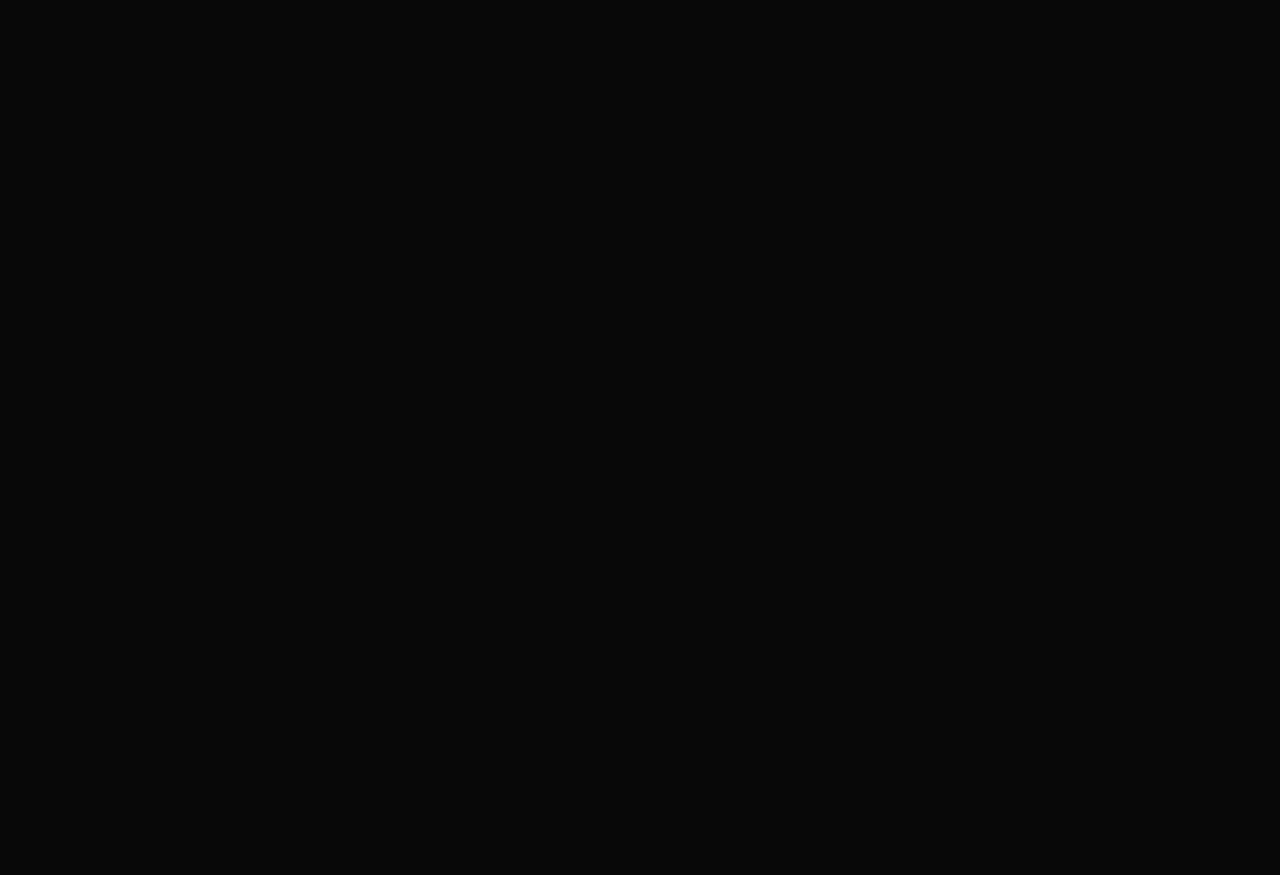
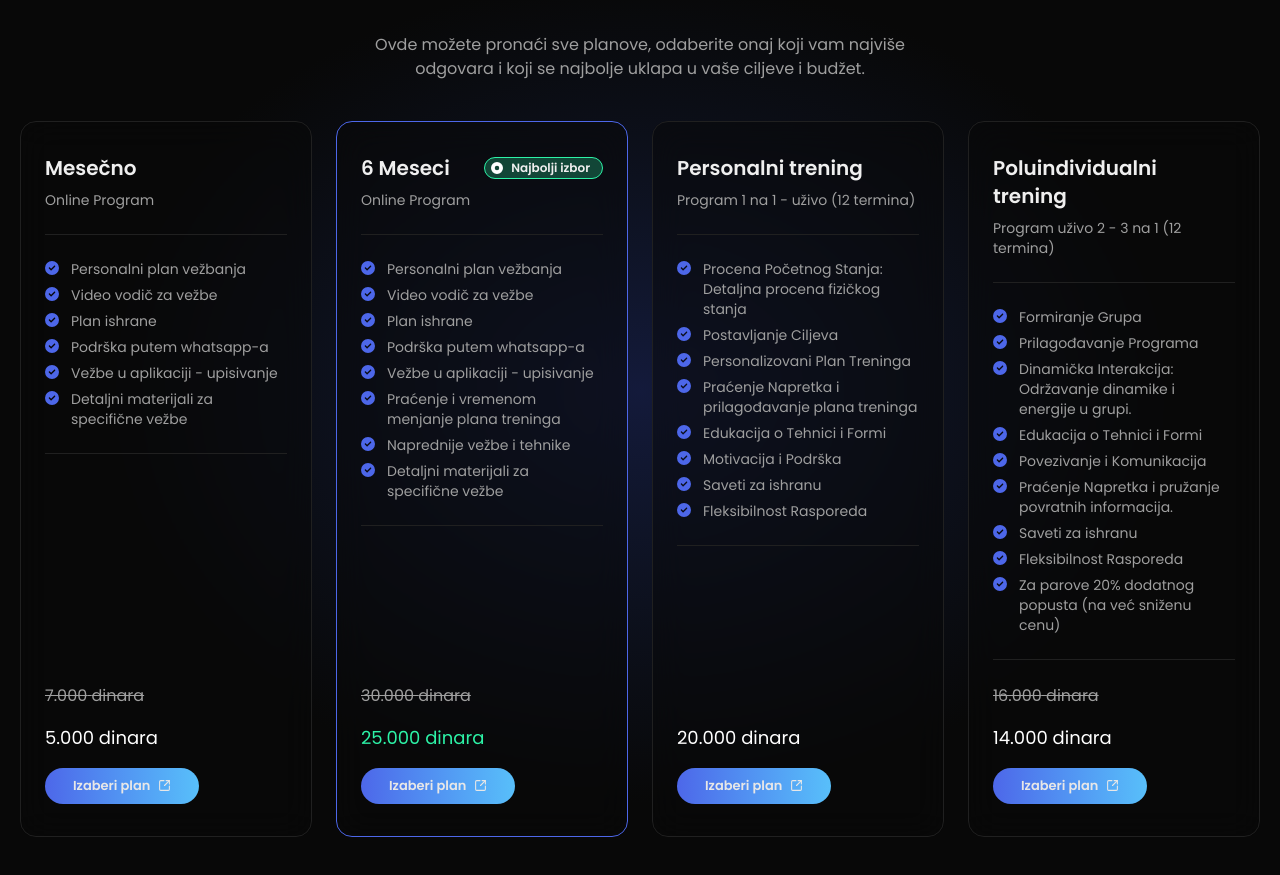
Before and after one commit to PetarDev05/mh2o, a React (Vite) app: page / in a window 1280 px wide. Shown: the part 1695-2570 px from the top of the page. Before the commit the page ends 1600 px from the top, so only its background shows below. Built offline with nearby package versions, Linux system fonts and the light colour scheme.

Commit message:
Create pricing section.

```diff
--- a/src/App.jsx
+++ b/src/App.jsx
@@ -2,6 +2,7 @@ import Header from "./components/header/Header.jsx";
 import Menu from "./components/header/Menu.jsx";
 import Home from "./pages/Home.jsx";
 import HowItWorks from "./pages/HowItWorks.jsx";
+import Pricing from "./pages/Pricing.jsx";
 
 const App = () => {
   return (
@@ -10,6 +11,7 @@ const App = () => {
       <Menu />
       <Home />
       <HowItWorks />
+      <Pricing />
     </main>
   );
 };
--- /dev/null
+++ b/src/components/pricing/PricingCard.jsx
@@ -0,0 +1,58 @@
+import { FaCircleCheck, FaCircleDot } from "react-icons/fa6";
+import { LuSquareArrowOutUpRight } from "react-icons/lu";
+
+const PricingCard = ({ program }) => {
+  return (
+    <div
+      className={`w-full max-w-75 px-6 py-8 rounded-2xl border ${program.best ? "border-(--primary)" : "border-(--border)"} bg-(--bg)/50 backdrop-blur-lg hover:border-(--primary) flex flex-col items-start justify-between gap-6`}
+    >
+      <div className="w-full flex flex-col items-start gap-6">
+        <div className="w-full flex flex-col items-start gap-2">
+          <div className="w-full text-(--heading) text-lg md:text-xl font-semibold flex items-center justify-between">
+            <h3 className="">{program.title}</h3>
+            {program.best && (
+              <p className="py-0.5 pl-1.5 pr-3 border border-(--green) rounded-full text-(--heading) text-[12px] flex items-center gap-2 bg-(--green)/25">
+                <FaCircleDot className="text-(--white) text-md" />
+                Najbolji izbor
+              </p>
+            )}
+          </div>
+          <p className="text-sm md:text-md text-(--text)">{program.subtitle}</p>
+        </div>
+        <hr className="w-full text-(--border)" />
+
+        <ul className="w-full flex flex-col items-start gap-1.5 text-(--text) text-sm">
+          {program.features.map((feature, i) => (
+            <li
+              key={`${program.id}-${i}`}
+              className="flex items-start justify-start gap-3"
+            >
+              <FaCircleCheck className="mt-0.5 text-(--primary)" />
+              <p className="flex-1">{feature}</p>
+            </li>
+          ))}
+        </ul>
+        <hr className="w-full text-(--border)" />
+      </div>
+      <div className="w-full flex flex-col items-start gap-4">
+        <p className="text-(--text) text-md line-through">
+          {program.oldPrice} {program.oldPrice ? "dinara" : ""}
+        </p>
+        <p
+          className={`${program.best ? "text-(--green)" : "text-(--white)"} text-lg`}
+        >
+          {program.price} dinara
+        </p>
+        <a
+          href="#kontakt"
+          className="flex items-center gap-2 px-7 py-2 rounded-full bg-linear-to-r from-(--primary) to-(--secondary) text-(--button-text) font-semibold text-[13px] cursor-pointer"
+        >
+          Izaberi plan{" "}
+          <LuSquareArrowOutUpRight className="text-(--button-text)" />
+        </a>
+      </div>
+    </div>
+  );
+};
+
+export default PricingCard;
--- /dev/null
+++ b/src/data/programs.js
@@ -0,0 +1,139 @@
+export const programs = [
+  {
+    id: "001",
+    title: "Mesečno",
+    subtitle: "Online Program",
+    features: [
+      "Personalni plan vežbanja",
+      "Video vodič za vežbe",
+      "Plan ishrane",
+      "Podrška putem whatsapp-a",
+      "Vežbe u aplikaciji - upisivanje",
+      "Detaljni materijali za specifične vežbe",
+    ],
+    oldPrice: "7.000",
+    best: false,
+    price: "5.000",
+  },
+  {
+    id: "002",
+    title: "6 Meseci",
+    subtitle: "Online Program",
+    features: [
+      "Personalni plan vežbanja",
+      "Video vodič za vežbe",
+      "Plan ishrane",
+      "Podrška putem whatsapp-a",
+      "Vežbe u aplikaciji - upisivanje",
+      "Praćenje i vremenom menjanje plana treninga",
+      "Naprednije vežbe i tehnike",
+      "Detaljni materijali za specifične vežbe",
+    ],
+    oldPrice: "30.000",
+    best: true,
+    price: "25.000",
+  },
+  {
+    id: "003",
+    title: "Personalni trening",
+    subtitle: "Program 1 na 1 - uživo (12 termina)",
+    features: [
+      "Procena Početnog Stanja: Detaljna procena fizičkog stanja",
+      "Postavljanje Ciljeva",
+      "Personalizovani Plan Treninga",
+      "Praćenje Napretka i prilagođavanje plana treninga",
+      "Edukacija o Tehnici i Formi",
+      "Motivacija i Podrška",
+      "Saveti za ishranu",
+      "Fleksibilnost Rasporeda",
+    ],
+    oldPrice: "",
+    best: false,
+    price: "20.000",
+  },
+  {
+    id: "004",
+    title: "Poluindividualni trening",
+    subtitle: "Program uživo 2 - 3 na 1 (12 termina)",
+    features: [
+      "Formiranje Grupa",
+      "Prilagođavanje Programa",
+      "Dinamička Interakcija: Održavanje dinamike i energije u grupi.",
+      "Edukacija o Tehnici i Formi",
+      "Povezivanje i Komunikacija",
+      "Praćenje Napretka i pružanje povratnih informacija.",
+      "Saveti za ishranu",
+      "Fleksibilnost Rasporeda",
+      "Za parove 20% dodatnog popusta (na već sniženu cenu)",
+    ],
+    oldPrice: "16.000",
+    best: false,
+    price: "14.000",
+  },
+];
+
+// export const programs = [
+//   {
+//     id: "001",
+//     title: "Mesečno",
+//     subtitle: "Online Program",
+//     features: [
+//       "Personalni plan vežbanja",
+//       "Video vodič za vežbe",
+//       "Plan ishrane",
+//       "Podrška putem whatsapp aplikacije",
+//       "Vežbe u aplikaciji (upisivanje kilaža, povratna informacija izvođenje vežbi...)",
+//       "BONUS: Detaljni materijali za specifične vežbe, mentalni trening i saveti za životni stil",
+//     ],
+//     price: 5000,
+//   },
+//   {
+//     id: "002",
+//     title: "6 Meseci",
+//     subtitle: "Online Program",
+//     features: [
+//       "Personalni plan vežbanja",
+//       "Video vodič za vežbe",
+//       "Plan ishrane",
+//       "Podrška putem whatsapp aplikacije",
+//       "Vežbe u aplikaciji (upisivanje kilaža, povratna informacija izvođenja vežbi...)",
+//       "Praćenje i vremenom menjanje plana treninga",
+//       "Naprednije vežbe i tehnike",
+//       "BONUS: Detaljni materijali za specifične vežbe, mentalni trening i saveti za život.",
+//     ],
+//     price: 25000,
+//   },
+//   {
+//     id: "003",
+//     title: "Personalni trening",
+//     subtitle: "Program 1 na 1 - uživo",
+//     features: [
+//       "Procena Početnog Stanja: Detaljna procena fizičkog stanja, uključujući snagu, fleksibilnost i kondiciju.",
+//       "Postavljanje Ciljeva: Razgovor o kratkoročnim i dugoročnim ciljevima.",
+//       "Personalizovani Plan Treninga",
+//       "Praćenje Napretka: Redovne provere napretka i prilagođavanje plana treninga",
+//       "Edukacija o Tehnici i Formi",
+//       "Motivacija i Podrška",
+//       "Saveti za ishranu",
+//       "Fleksibilnost Rasporeda",
+//     ],
+//     price: 20000,
+//   },
+//   {
+//     id: "004",
+//     title: "Poluindividualni trening",
+//     subtitle: "Program uživo 2 - 3 na 1",
+//     features: [
+//       "Formiranje Grupa",
+//       "Prilagođavanje Programa TRENINGA",
+//       "Dinamička Interakcija: Održavanje dinamike i energije u grupi.",
+//       "Edukacija o Tehnici i Formi: Pružanje uputstava o pravilnoj tehnici vežbi kako bi se izbegle povrede i maksimizirali rezultati.",
+//       "Povezivanje i Komunikacija",
+//       "Praćenje Napretka: Redovno praćenje napretka svake osobe u grupi i pružanje povratnih informacija.",
+//       "Saveti za ishranu",
+//       "Fleksibilnost Rasporeda",
+//       "Za parove 20% dodatnog popusta (na već sniženu cenu)",
+//     ],
+//     price: 5000,
+//   },
+// ];
--- /dev/null
+++ b/src/pages/Pricing.jsx
@@ -0,0 +1,23 @@
+import PricingCard from "../components/pricing/PricingCard.jsx";
+import { programs } from "../data/programs.js";
+
+const Pricing = () => {
+  return (
+    <section className="w-full min-h-screen flex flex-col items-center justify-center gap-10 px-5 py-10 bg-radial from-(--radial-bg)/50 to-(--bg) to-60%">
+      <h2 className="text-(--heading) text-3xl md:text-4xl lg:text-5xl max-w-190 font-semibold text-center">
+        Istražite planove
+      </h2>
+      <p className="text-(--text) max-w-150 text-center">
+        Ovde možete pronaći sve planove, odaberite onaj koji vam najviše
+        odgovara i koji se najbolje uklapa u vaše ciljeve i budžet.
+      </p>
+      <div className="grid grid-cols-1 md:grid-cols-2 xl:grid-cols-4 gap-6">
+        {programs.map((program) => (
+          <PricingCard key={program.id} program={program} />
+        ))}
+      </div>
+    </section>
+  );
+};
+
+export default Pricing;
--- a/src/styles/index.css
+++ b/src/styles/index.css
@@ -16,7 +16,10 @@
   --border: #202020;
   --card-bg: #131313;
 
-  --radial-bg: #cf171737;
+  --radial-bg: #1f2c6e;
+
+  --green: #2df3a7;
+  --green-light: #70d7b1;
 }
 
 * {
```
